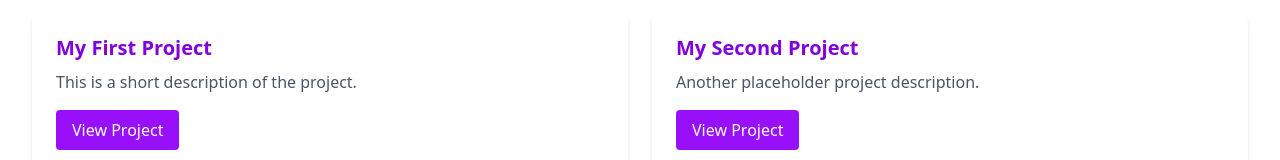
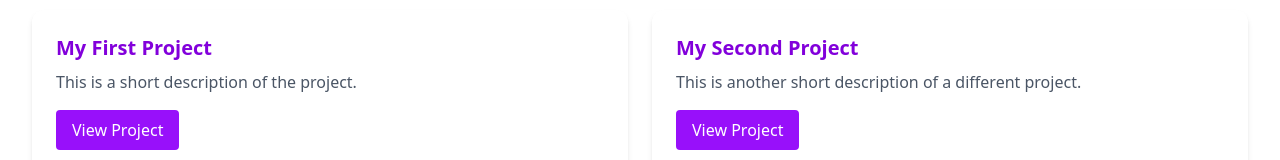
Before and after one commit to rashijain201/PersonalPortfolio_CodeCollab, a React (Vite) app: page / in a window 1280 px wide. Shown: the part 278-438 px from the top of the page. Built offline with nearby package versions, Linux system fonts and the light colour scheme.

Commit message:
Update GridLayout to include project descriptions in Home component

```diff
--- a/src/pages/home.jsx
+++ b/src/pages/home.jsx
@@ -16,6 +16,8 @@ const Home = () => {
             />
             <GridLayout
                 title_1="My First Project"
+                description_1="This is a short description of the project."
+                description_2="This is another short description of a different project."
                 title_2="My Second Project"
             />
         </div>
--- a/src/templates/gridLayout.jsx
+++ b/src/templates/gridLayout.jsx
@@ -1,15 +1,13 @@
 import React from "react";
 
-const GridLayout = ({ title_1, title_2 }) => (
+const GridLayout = ({ title_1, description_1, title_2, description_2 }) => (
     <div className="grid grid-cols-1 md:grid-cols-2 gap-6 mt-6">
         {/* Card 1 */}
         <div className="bg-white shadow-md rounded-xl p-6 text-left">
             <h3 className="text-xl font-semibold text-purple-700 mb-2">
                 {title_1}
             </h3>
-            <p className="text-gray-600 mb-4">
-                This is a short description of the project.
-            </p>
+            <p className="text-gray-600 mb-4">{description_1}</p>
             <button className="px-4 py-2 bg-purple-600 text-white rounded hover:bg-purple-700 transition">
                 View Project
             </button>
@@ -20,9 +18,7 @@ const GridLayout = ({ title_1, title_2 }) => (
             <h3 className="text-xl font-semibold text-purple-700 mb-2">
                 {title_2}
             </h3>
-            <p className="text-gray-600 mb-4">
-                Another placeholder project description.
-            </p>
+            <p className="text-gray-600 mb-4">{description_2}</p>
             <button className="px-4 py-2 bg-purple-600 text-white rounded hover:bg-purple-700 transition">
                 View Project
             </button>
```
